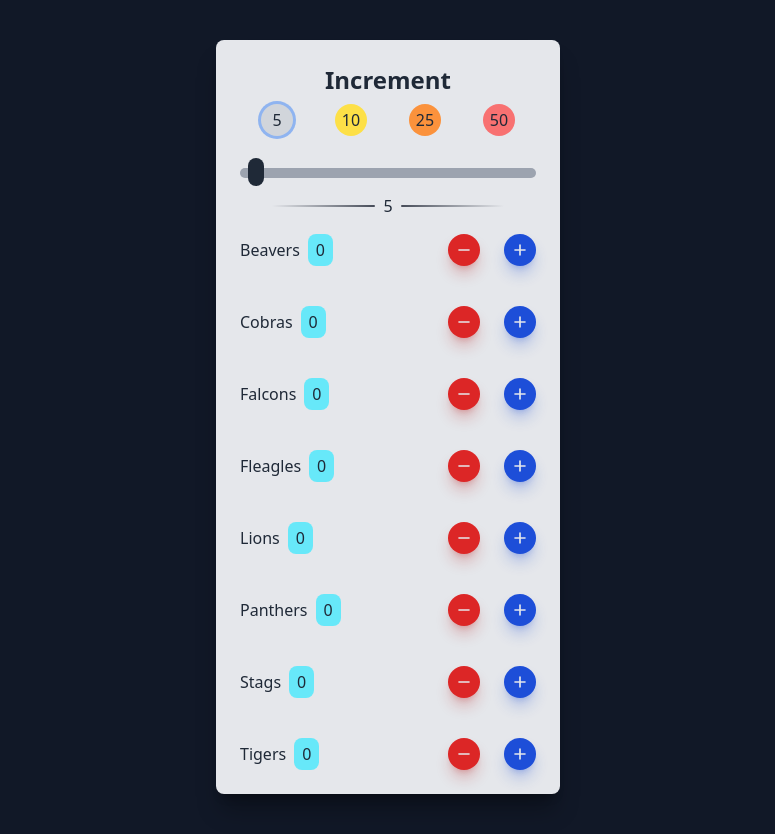
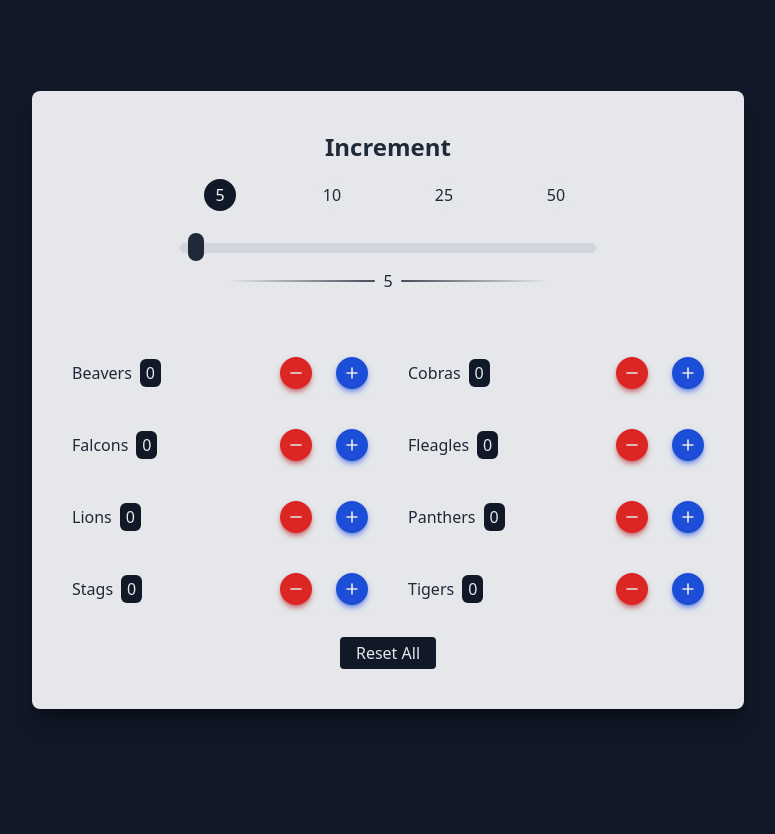
Before and after one commit to quick007/points14, a Next.js app: page / in a window 1280 px wide. Shown: the whole page, without its empty margins (252-1027 px from the left). After the commit the page ends 800 px from the top, so only its background shows below. Built offline with nearby package versions, Linux system fonts and the light colour scheme.

Commit message:
looking back at this now this code is awful

```diff
--- a/pages/index.tsx
+++ b/pages/index.tsx
@@ -1,61 +1,34 @@
 import type { NextPage } from "next";
 import Head from "next/head";
-import { Formik, Field, Form, setIn } from "formik";
-import { SetStateAction, useState } from "react";
-import { prependOnceListener } from "process";
+import { useEffect, useState } from "react";
 
 const Home: NextPage = () => {
   const [pts, setPts] = useState([0, 0, 0, 0, 0, 0, 0, 0]);
   const [places, setPlaces] = useState([0, 0, 0, 0, 0, 0, 0, 0]);
   const [inc, setInc] = useState(5);
 
+  useEffect(() => {
+    if (typeof localStorage.getItem("points") == "string") {
+      setPts(JSON.parse(localStorage.getItem("points")).points);
+    }
+  }, []);
+
   return (
     <>
       <Head>
-        <title>Points</title>
+        <title>Points Troop 14</title>
       </Head>
       <div className="min-h-screen flex items-center justify-center">
-        <div className="rounded-lg bg-gray-200 p-6 mx my-10 mx-1 shadow-xl shadow-black/30 text-gray-800 font-medium  ">
+        <div className="rounded-lg bg-gray-200 dark:bg-gray-400/5 dark:border dark:border-gray-200/20 dark:text-gray-100 p-7 sm:p-10 my-10 mx-3 shadow-xl shadow-black/30 text-gray-800 font-medium flex flex-col ">
+          <div className="max-w-md mx-auto sm:!mb-12 w-full">
           <h1 className="text-2xl font-bold text-center">Increment</h1>
-          <div className="mt-2 mb-4 grid grid-cols-4 place-items-center">
-            <button
-              className={
-                "rounded-full w-8 h-8 grid place-items-center font-medium bg-gray-300 " +
-                (inc == 5 ? "ring " : "")
-              }
-              onClick={() => setInc(5)}
-            >
-              5
-            </button>
-            <button
-              className={
-                "rounded-full w-8 h-8 grid place-items-center font-medium bg-yellow-300 " +
-                (inc == 10 ? "ring" : "")
-              }
-              onClick={() => setInc(10)}
-            >
-              10
-            </button>
-            <button
-              className={
-                "rounded-full w-8 h-8 grid place-items-center font-medium bg-orange-400 " +
-                (inc == 25 ? "ring" : " ")
-              }
-              onClick={() => setInc(25)}
-            >
-              25
-            </button>
-            <button
-              className={
-                "rounded-full w-8 h-8 grid place-items-center  font-medium bg-red-400 " +
-                (inc == 50 ? "ring" : "")
-              }
-              onClick={() => setInc(50)}
-            >
-              50
-            </button>
+          <div className="mt-4 mb-4 grid grid-cols-4 place-items-center">
+            <IncButton add={5} />
+            <IncButton add={10} />
+            <IncButton add={25} />
+            <IncButton add={50} />
           </div>
-          <div className="flex mb-4 mt-8">
+          <div className="flex mb-4 mt-8 mx-4">
             <input
               type="range"
               min="5"
@@ -66,13 +39,14 @@ const Home: NextPage = () => {
               value={inc}
             />
           </div>
-          <div className="flex px-8 items-center mb-4">
-            <div className="flex-grow h-0.5 bg-gradient-to-r from-transparent to-gray-900 rounded-full opacity-75 mr-2" />
+          <div className="flex px-8 items-center mb-4 max-w-sm mx-auto">
+            <div className="flex-grow h-0.5 bg-gradient-to-r from-transparent to-gray-900 dark:to-gray-200 rounded-full opacity-75 mr-2" />
             {inc}
-            <div className="flex-grow h-0.5 bg-gradient-to-l from-transparent to-gray-900 rounded-full opacity-75 ml-2" />
+            <div className="flex-grow h-0.5 bg-gradient-to-l from-transparent to-gray-900 dark:to-gray-200 rounded-full opacity-75 ml-2" />
+          </div>
           </div>
 
-          <div className="grid grid-cols-2 place-items-center gap-10">
+          <div className="grid grid-cols-2 sm:grid-cols-4 place-items-center gap-10">
             <Patrol name="Beavers" index={0} inc={inc} />
             <Patrol name="Cobras" index={1} inc={inc} />
             <Patrol name="Falcons" index={2} inc={inc} />
@@ -82,26 +56,45 @@ const Home: NextPage = () => {
             <Patrol name="Stags" index={6} inc={inc} />
             <Patrol name="Tigers" index={7} inc={inc} />
           </div>
+          <div onClick={() => (localStorage.removeItem("points"), setPts([0,0,0,0,0,0,0,0]))} className="mx-auto mt-8 rounded bg-gray-900 text-gray-200 dark:bg-white dark:text-gray-900 px-4 py-1 cursor-pointer">Reset All</div>
+
         </div>
       </div>
     </>
   );
+
+  function IncButton({ add }: { add: number }) {
+    return (
+      <button
+        className={
+          "rounded-full w-8 h-8 grid place-items-center font-medium dark:text-gray-100 bg-gray-200 transition  dark:bg-gray-400/10 dark:border dark:border-gray-200/20 " +
+          (inc == add ? "bg-gray-900 text-gray-100 dark:text-gray-900 dark:bg-white" : "")
+        }
+        onClick={() => setInc(add)}
+      >
+        {add}
+      </button>
+    );
+  }
+
   function Patrol(props: { name: string; index: number; inc: number }) {
     return (
       <>
-        <div className=" w-32 flex items-center" /* bad practice but whatever */>
-
+        <div
+          className=" w-32 flex items-center" /* bad practice but whatever */
+        >
           {props.name}
-          <span className="rounded-lg bg-cyan-300 px-2 py-1 ml-2">
+          <span className="rounded-md bg-gray-900 text-gray-200 dark:bg-white dark:text-gray-900 px-1.5 py-0.5 ml-2">
             {pts[props.index]}
-
           </span>
           <span className="ml-2">{figurePlace(places[props.index])}</span>
         </div>
         <div className="flex w-full justify-end">
           <button
-            className="rounded-full bg-red-600 shadow-red-700/30 shadow-lg mr-6 grid place-items-center w-8 h-8 text-gray-200 font-bold leading-[0]"
-            onClick={() => {place(props.index, newPts(props.index, -inc)); }}
+            className="rounded-full bg-red-600 shadow-red-700/50 shadow-md mr-6 grid place-items-center w-8 h-8 text-gray-200 font-bold leading-[0]"
+            onClick={() => {
+              place(props.index, newPts(props.index, -inc));
+            }}
           >
             <svg
               xmlns="http://www.w3.org/2000/svg"
@@ -115,8 +108,8 @@ const Home: NextPage = () => {
             </svg>
           </button>
           <button
-            onClick={() => place(props.index,newPts(props.index, inc))}
-            className="rounded-full bg-blue-700 shadow-blue-700/30 shadow-lg grid place-items-center w-8 h-8 text-gray-200 font-bold leading-[0]"
+            onClick={() => place(props.index, newPts(props.index, inc))}
+            className="rounded-full bg-blue-700 shadow-blue-700/50 shadow-md grid place-items-center w-8 h-8 text-gray-200 font-bold leading-[0]"
           >
             <svg
               xmlns="http://www.w3.org/2000/svg"
@@ -144,6 +137,7 @@ const Home: NextPage = () => {
     });
     arr[index] += newP;
     setPts(arr);
+    localStorage.setItem("points", JSON.stringify({ points: arr }));
     return arr;
   }
 
@@ -157,31 +151,28 @@ const Home: NextPage = () => {
     places.forEach((v) => {
       arr2.push(v);
     });
-    arr.sort((a, b) => {return b - a})
+    arr.sort((a, b) => {
+      return b - a;
+    });
     for (let i = 0; i < newP.length; i++) {
-      const place = arr.indexOf(newP[i])
-      if (newP[i] != 0)
-      arr2[i] = place + 1;
+      const place = arr.indexOf(newP[i]);
+      if (newP[i] != 0) arr2[i] = place + 1;
     }
 
-
-
-
-    setPlaces(arr2)
-    console.log(arr2)
-
+    setPlaces(arr2);
+    //console.log(arr2)
   }
 
   function figurePlace(place: number) {
     switch (place) {
       case 1:
-        return "🥇"
+        return "🥇";
       case 2:
-      return "🥈"
+        return "🥈";
       case 3:
-      return"🥉"
+        return "🥉";
       case 8:
-      return "🫠"
+        return "🫠";
     }
   }
 };
--- a/styles/globals.css
+++ b/styles/globals.css
@@ -3,7 +3,7 @@
 @tailwind utilities;
 
 :root {
-  @apply bg-gray-900;
+  @apply bg-gray-900 dark:bg-black;
 }
 
 input[type="range"] {
@@ -19,12 +19,12 @@ input[type="range"] {
 /***** Track Styles *****/
 /***** Chrome, Safari, Opera, and Edge Chromium *****/
 input[type="range"]::-webkit-slider-runnable-track {
-  @apply rounded-full bg-gray-400 h-2.5;
+  @apply rounded-full bg-gray-300 h-2.5;
 }
 
 /******** Firefox ********/
 input[type="range"]::-moz-range-track {
-  @apply rounded-full bg-gray-400 h-2.5;
+  @apply rounded-full bg-gray-300 h-2.5;
 }
 
 /***** Thumb Styles *****/
```
Also changed, not shown: package.json (+11 -11 lines), 1 other file (tests, documents, lock files or other folders).
